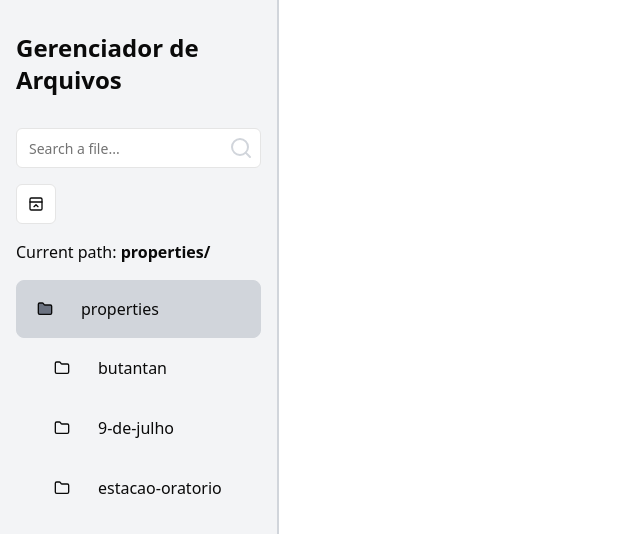
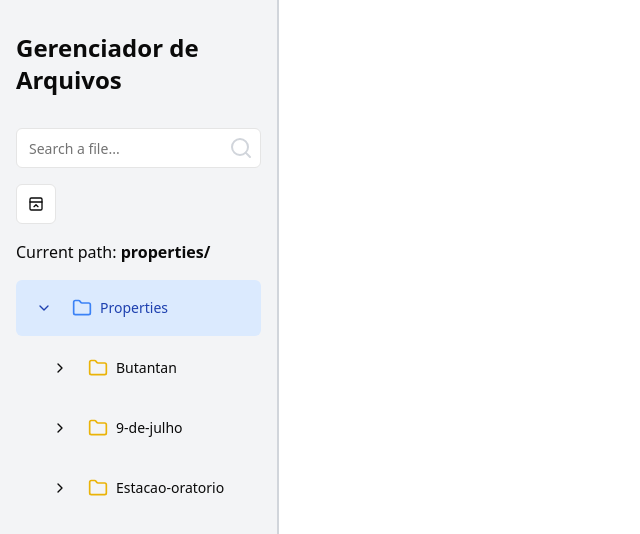
Before and after one commit to fhorray/file-manager, a React (Vite) app: page / in a window 1280 px wide. Both pictures are taken after a click on the button 46 px from the left and 310 px from the top of the page. Shown: the top 534 px of the page, without its empty margins (0-640 px from the left). Built offline with nearby package versions, Linux system fonts and the light colour scheme.

Commit message:
:lipstick: improved design in folder tree

```diff
--- a/data.ts
+++ b/data.ts
@@ -232,6 +232,21 @@ export const r2ListResponse: R2ObjectsList = {
         author: 'Arq. Pedro Santos',
       },
     },
+    {
+      key: 'files/properties/estacao-oratorio/fachada/image5.jpg',
+      size: 204800,
+      etag: 'i9j0k1l2',
+      version: 'v1.2',
+      uploaded: new Date('2024-01-27T10:45:00Z'),
+      httpMetadata: {
+        'content-type': 'image/jpeg',
+        'cache-control': 'max-age=1800',
+      },
+      customMetadata: {
+        description: 'Planta baixa do projeto Estação Oratório',
+        author: 'Arq. Pedro Santos',
+      },
+    },
   ],
   truncated: false,
   cursor: null,
--- a/package.json
+++ b/package.json
@@ -43,6 +43,7 @@
     "cmdk": "^1.0.0",
     "date-fns": "^3.6.0",
     "embla-carousel-react": "^8.5.2",
+    "framer-motion": "^12.0.6",
     "fuse.js": "^7.0.0",
     "input-otp": "^1.4.2",
     "lucide-react": "^0.474.0",
--- a/src/components/folder-tree.tsx
+++ b/src/components/folder-tree.tsx
@@ -1,15 +1,16 @@
-import { FolderIcon } from 'lucide-react';
+import { ChevronRight, FolderIcon, FileIcon } from 'lucide-react';
 import { Folder } from '../@types/files';
 import { useFileManager } from '../contexts/file-manager';
 import { useState } from 'react';
 import { cn } from '../lib/utils';
 import { Button } from './ui/button';
+import { motion, AnimatePresence } from 'framer-motion';
 
 const FolderTree = () => {
   const { folders } = useFileManager();
 
   return (
-    <ul>
+    <ul className="space-y-2">
       {folders.folders.map((folder) => (
         <FolderRenderer key={folder.id} folder={folder} />
       ))}
@@ -21,46 +22,77 @@ const FolderRenderer = ({ folder }: { folder: Folder }) => {
   const [expanded, setExpanded] = useState(false);
   const { setPath, path } = useFileManager();
 
+  const hasSubfolders = folder.folders && folder.folders.length > 0;
+  const hasFiles = folder.files && folder.files.length > 0;
+
   return (
-    <li className="">
+    <li className="list-none">
       <div
         className={cn(
-          'flex items-center gap-4 w-full p-2 border-2 border-transparent select-none rounded-lg',
-          expanded
-            ? 'border border-gray-300 hover:bg-gray-300 transition-all'
-            : 'flex items-center gap-4',
-          path === folder.path &&
-            'bg-gray-300 hover:bg-gray-400 hover:text-gray-700',
+          'select-none flex items-center gap-2 w-full p-2 rounded-md transition-all duration-200 ease-in-out cursor-pointer',
+          path === folder.path
+            ? 'bg-blue-100 text-blue-800'
+            : 'hover:bg-gray-200',
         )}
+        onClick={() => {
+          setPath(folder.path);
+          if (hasSubfolders) {
+            setExpanded(!expanded);
+          }
+        }}
       >
         <Button
-          className="hover:bg-gray-400"
-          variant={'ghost'}
-          size={'icon'}
-          onClick={() => {
-            if (folder.folders.length) {
-              setExpanded(!expanded);
-            }
-            setPath(folder.path);
-          }}
+          className="p-0 hover:bg-transparent"
+          variant="ghost"
+          size="icon"
         >
-          <FolderIcon className={cn('', expanded && 'fill-gray-500')} />
+          <motion.div
+            animate={{ rotate: expanded ? 90 : 0 }}
+            transition={{ duration: 0.2 }}
+          >
+            <ChevronRight
+              className={cn('w-4 h-4', !hasSubfolders && 'opacity-0')}
+            />
+          </motion.div>
         </Button>
-        {folder.name}
+        <FolderIcon
+          className={cn(
+            'w-5 h-5',
+            expanded ? 'text-blue-500' : 'text-yellow-500',
+          )}
+        />
+        <span className="text-sm font-medium">
+          {folder.name.charAt(0).toUpperCase() + folder.name.slice(1)}
+        </span>
       </div>
 
-      {/* Render subfolders recursively if they exist */}
-      {expanded && (
-        <>
-          {folder.folders && folder.folders.length > 0 && (
-            <ul className={cn('', expanded && 'pl-4')}>
-              {folder.folders.map((subfolder) => (
-                <FolderRenderer key={subfolder.id} folder={subfolder} />
-              ))}
-            </ul>
-          )}
-        </>
-      )}
+      <AnimatePresence>
+        {expanded && (hasSubfolders || hasFiles) && (
+          <motion.ul
+            initial={{ opacity: 0, height: 0 }}
+            animate={{ opacity: 1, height: 'auto' }}
+            exit={{ opacity: 0, height: 0 }}
+            transition={{ duration: 0.3 }}
+            className="pl-4 mt-1 space-y-1"
+          >
+            {folder.folders?.map((subfolder) => (
+              <FolderRenderer key={subfolder.id} folder={subfolder} />
+            ))}
+            {folder.files?.map((file) => (
+              <FileRenderer key={file.id} file={file} />
+            ))}
+          </motion.ul>
+        )}
+      </AnimatePresence>
+    </li>
+  );
+};
+
+const FileRenderer = ({ file }: { file: { id: string; name: string } }) => {
+  return (
+    <li className="flex items-center gap-2 p-2 rounded-md hover:bg-gray-200 transition-all duration-200 ease-in-out cursor-pointer">
+      <FileIcon className="w-4 h-4 text-gray-500" />
+      <span className="text-sm">{file.name}</span>
     </li>
   );
 };
```
Also changed, not shown: 1 other file (tests, documents, lock files or other folders).
